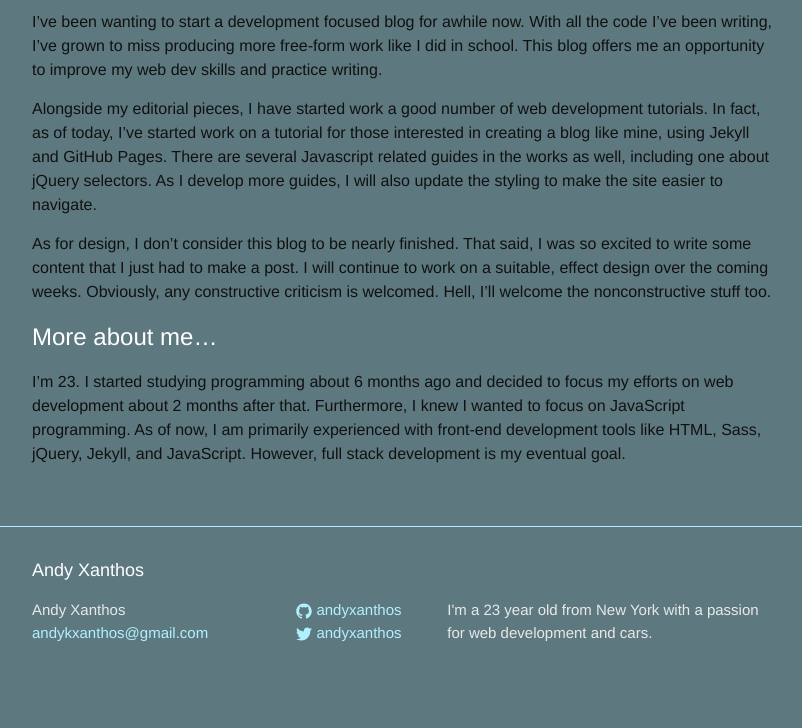
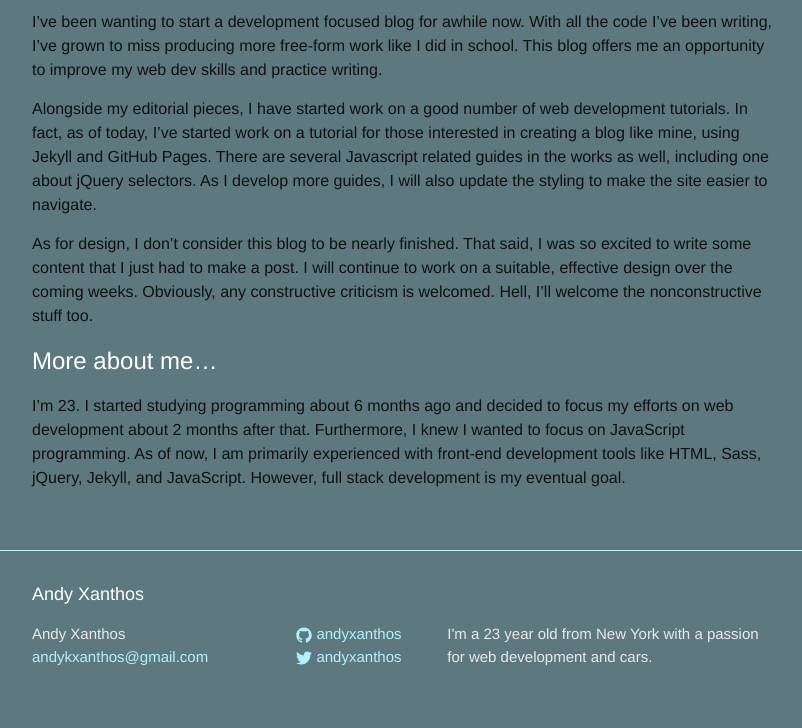
Before and after one commit to mvaneijgen/andyxanthos.github.io, a Jekyll site: the page built from _posts/2016-08-09-so-it-begins.markdown, in a window 1280 px wide. Shown: the part 519-1247 px from the top of the page, without its empty margins (238-1040 px from the left). Built offline with Jekyll 4.4.1, drawn with Linux system fonts in a browser that asks for light colours; before the commit the page ends 1223 px from its top, so only the background shows below that.

Commit message:
more post edits
grammar, spelling

```diff
--- a/_posts/2016-08-09-so-it-begins.markdown
+++ b/_posts/2016-08-09-so-it-begins.markdown
@@ -8,9 +8,9 @@ image: http://2sporks1cup.com/wp-content/uploads/2011/12/DSC_1315.jpg
 
 I've been wanting to start a development focused blog for awhile now. With all the code I've been writing, I've grown to miss producing more free-form work like I did in school. This blog offers me an opportunity to improve my web dev skills and practice writing.
 
-Alongside my editorial pieces, I have started work a good number of web development tutorials. In fact, as of today, I've started work on a tutorial for those interested in creating a blog like mine, using Jekyll and GitHub Pages. There are several Javascript related guides in the works as well, including one about jQuery selectors. As I develop more guides, I will also update the styling to make the site easier to navigate.
+Alongside my editorial pieces, I have started work on a good number of web development tutorials. In fact, as of today, I've started work on a tutorial for those interested in creating a blog like mine, using Jekyll and GitHub Pages. There are several Javascript related guides in the works as well, including one about jQuery selectors. As I develop more guides, I will also update the styling to make the site easier to navigate.
 
-As for design, I don't consider this blog to be nearly finished. That said, I was so excited to write some content that I just had to make a post. I will continue to work on a suitable, effect design over the coming weeks. Obviously, any constructive criticism is welcomed. Hell, I'll welcome the nonconstructive stuff too.
+As for design, I don't consider this blog to be nearly finished. That said, I was so excited to write some content that I just had to make a post. I will continue to work on a suitable, effective design over the coming weeks. Obviously, any constructive criticism is welcomed. Hell, I'll welcome the nonconstructive stuff too.
 
 More about me...
 ====================
```
